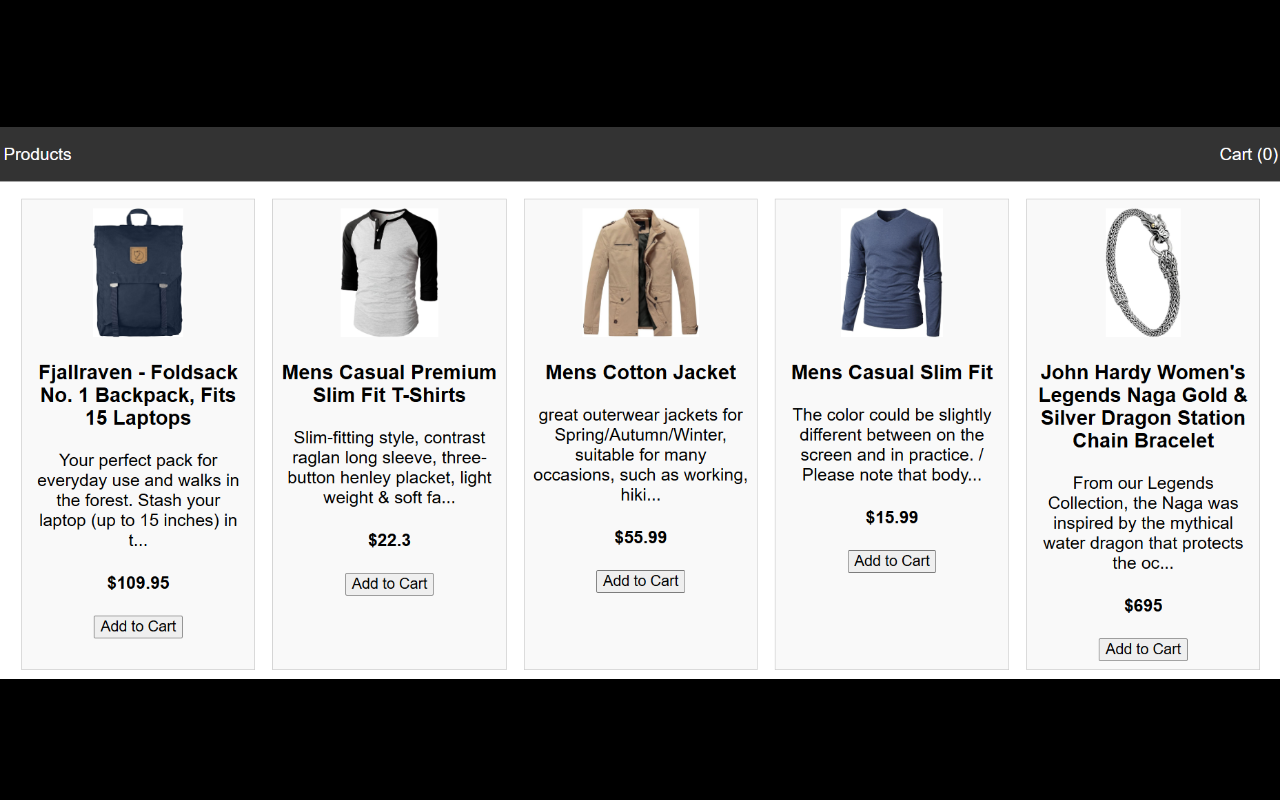
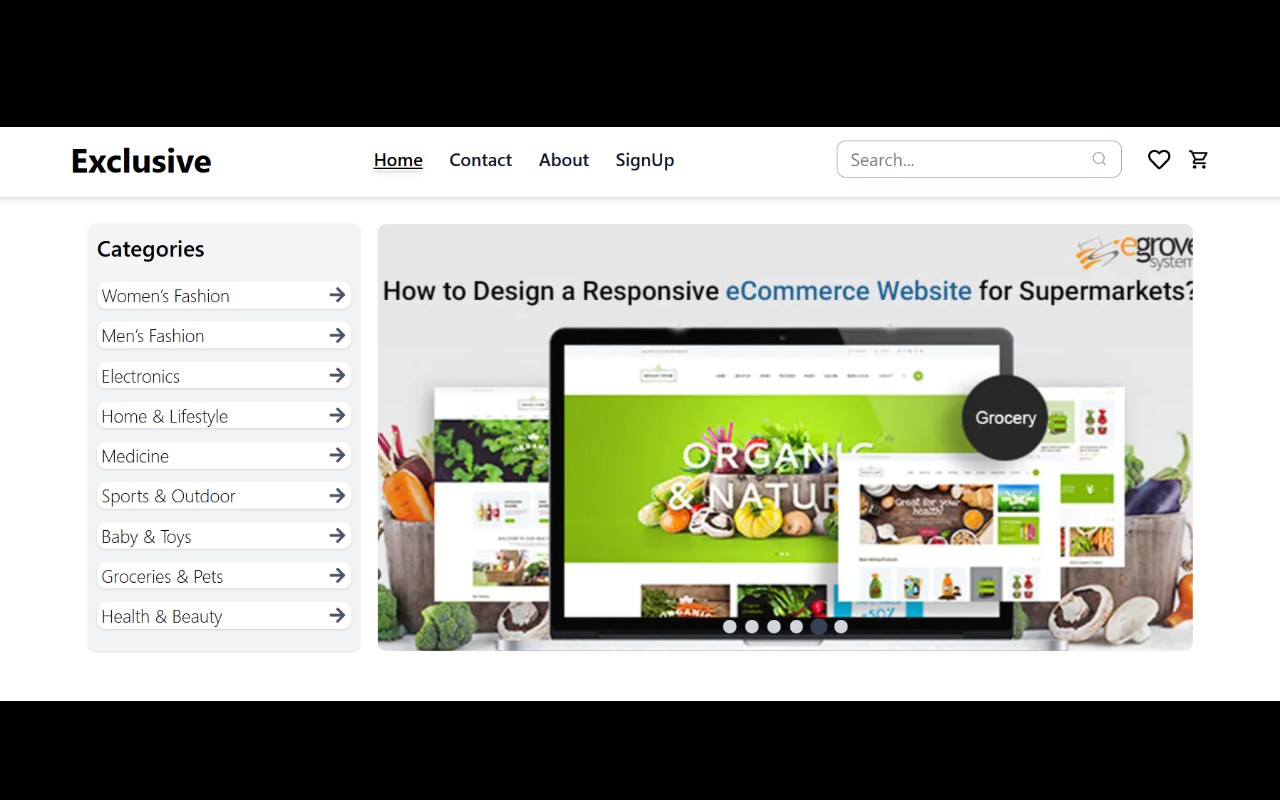
Before and after one commit to Akashchandrasekar/My-porfolio, a React (Vite) app: page / in a window 1280 px wide. Shown: the part 3560-4360 px from the top of the page. Built offline with nearby package versions, Linux system fonts and the light colour scheme.

Commit message:
Projects updated

```diff
--- a/src/Components/Projects.jsx
+++ b/src/Components/Projects.jsx
@@ -21,11 +21,11 @@
     },
     {
         title: "Ecommerce website",
-        image: "/images/Shopingcartpage.png",
-        url: "https://router-task-mu.vercel.app/",
+        image: "/images/Ecommerce.png",
+        url: "https://figma-design-liard-three.vercel.app/",
         description:
             "This eCommerce platform offers a seamless shopping experience, allowing you to browse, compare, and purchase products effortlessly. With user-friendly navigation and secure payment options, it ensures smooth transactions from start to finish. Stay updated on your orders and enjoy personalized recommendations to enhance your shopping journey.",
-        technologies: ["Javascript", "CSS", "HTML","React","React-router-dom"]
+        technologies: ["Javascript", "CSS", "HTML","React","React-router-dom","Tailwindcss","Flowbite","ReactIcons","HeroIcons"]
     },
     {
         title: "Income-Expense-Tracker",
```
Also changed, not shown: public/images/Ecommerce.png (added).
